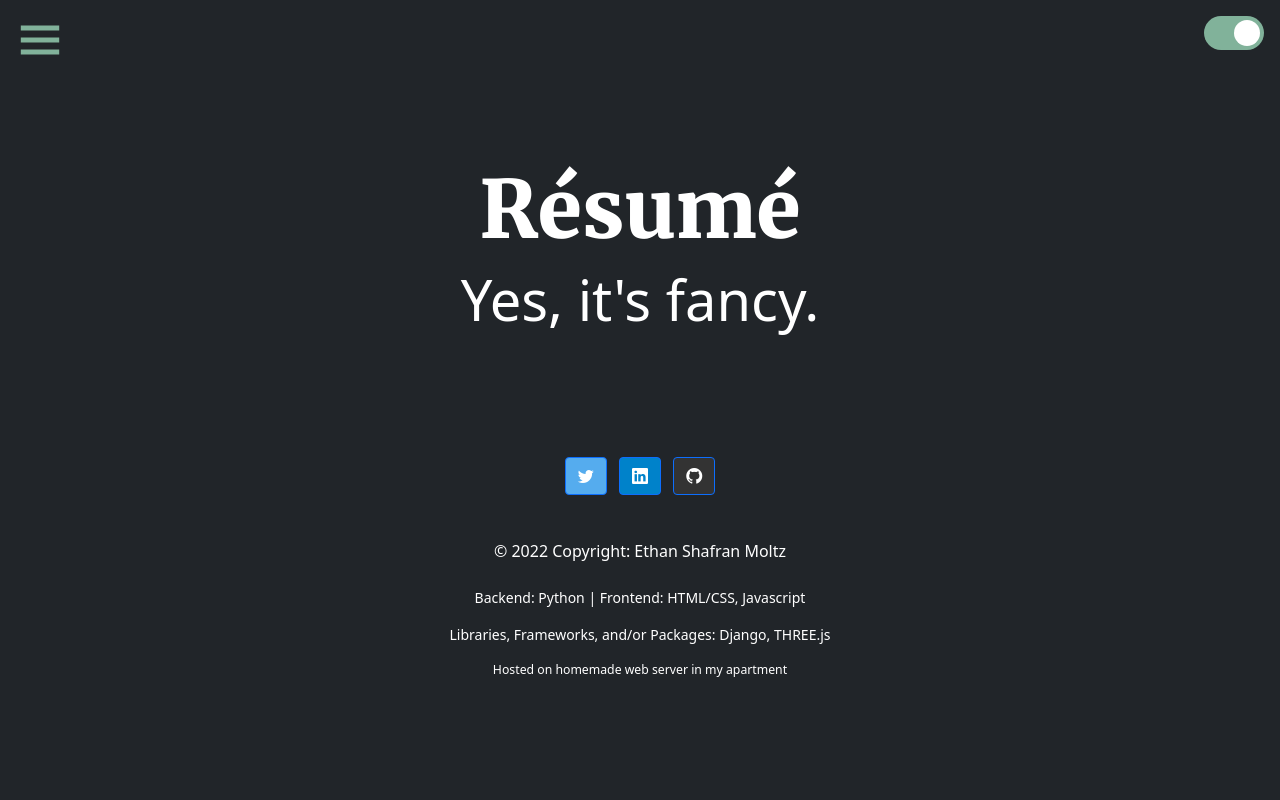
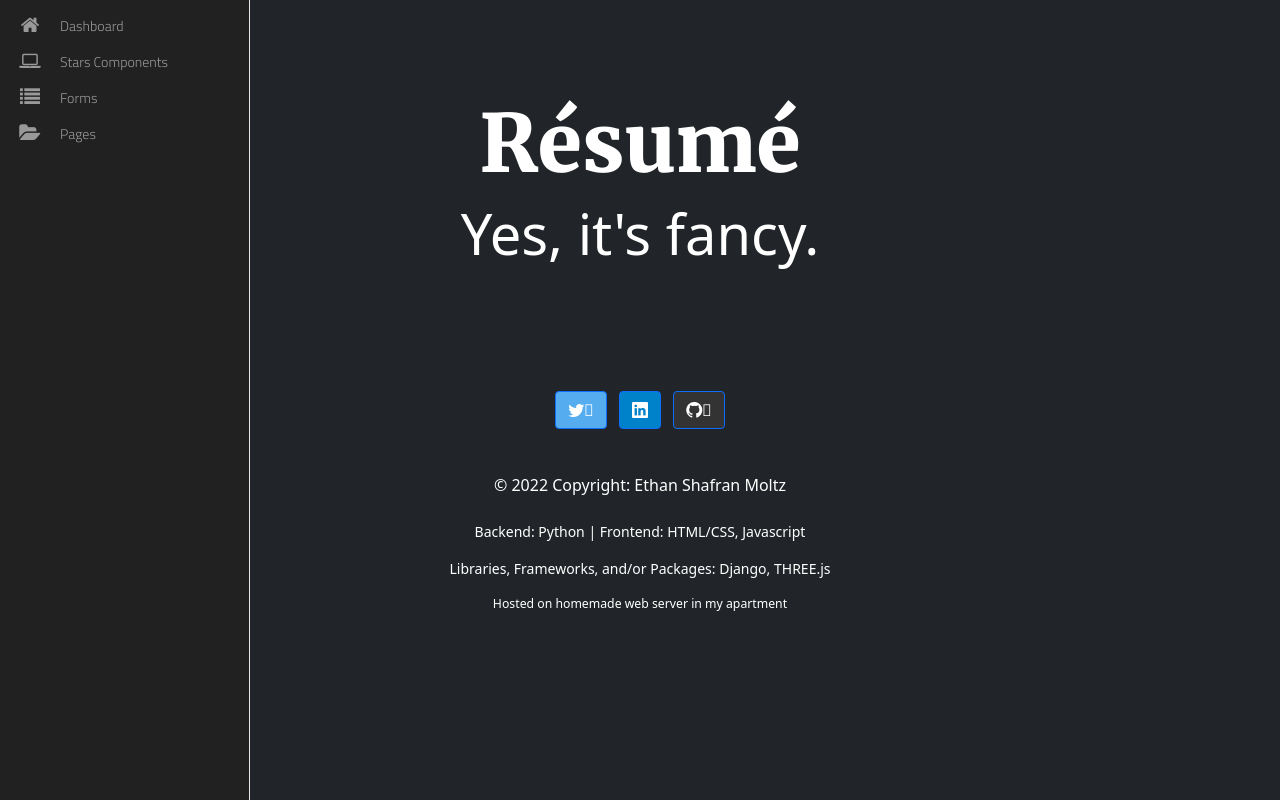
Before and after one commit to emoltz/Website, a Django app: template templates/frontend/resume.html in a window 1280 px wide. Run offline with Django 3.2, Linux system fonts and the light colour scheme; the template is opened without the code that fills it, so the values that code supplies are empty; style sheets or scripts are compiled from the project's sources; some libraries are stand-ins or nearby versions; some web fonts are replaced.

Commit message:
side-menu. Not sure if I like it

```diff
--- a/static/css/styles.css
+++ b/static/css/styles.css
@@ -1,3 +1,6 @@
+@import url(//netdna.bootstrapcdn.com/font-awesome/4.0.3/css/font-awesome.css);
+@import url(https://fonts.googleapis.com/css?family=Titillium+Web:300);
+
 :root {
 
 }
@@ -10,6 +13,138 @@ a:link {
     text-decoration: none;
 }
 
-.text-black{
-    color:black;
+.text-black {
+    color: black;
 }
+
+
+.fa-2x {
+    font-size: 2em;
+}
+
+.fa {
+    position: relative;
+    display: table-cell;
+    width: 60px;
+    height: 36px;
+    text-align: center;
+    vertical-align: middle;
+    font-size: 20px;
+}
+
+
+.main-menu:hover, nav.main-menu.expanded {
+    width: 250px;
+    overflow: visible;
+}
+
+.main-menu {
+    background: #212121;
+    border-right: 1px solid #e5e5e5;
+    position: absolute;
+    top: 0;
+    bottom: 0;
+    height: 100%;
+    left: 0;
+    width: 60px;
+    overflow: hidden;
+    -webkit-transition: width .05s linear;
+    transition: width .05s linear;
+    -webkit-transform: translateZ(0) scale(1, 1);
+    z-index: 1000;
+}
+
+.main-menu > ul {
+    margin: 7px 0;
+}
+
+.main-menu li {
+    position: relative;
+    display: block;
+    width: 250px;
+}
+
+.main-menu li > a {
+    position: relative;
+    display: table;
+    border-collapse: collapse;
+    border-spacing: 0;
+    color: #999;
+    font-family: arial;
+    font-size: 14px;
+    text-decoration: none;
+    -webkit-transform: translateZ(0) scale(1, 1);
+    -webkit-transition: all .1s linear;
+    transition: all .1s linear;
+
+}
+
+.main-menu .nav-icon {
+    position: relative;
+    display: table-cell;
+    width: 60px;
+    height: 36px;
+    text-align: center;
+    vertical-align: middle;
+    font-size: 18px;
+}
+
+.main-menu .nav-text {
+    position: relative;
+    display: table-cell;
+    vertical-align: middle;
+    width: 190px;
+    font-family: 'Titillium Web', sans-serif;
+}
+
+.main-menu > ul.logout {
+    position: absolute;
+    left: 0;
+    bottom: 0;
+}
+
+.no-touch .scrollable.hover {
+    overflow-y: hidden;
+}
+
+.no-touch .scrollable.hover:hover {
+    overflow-y: auto;
+    overflow: visible;
+}
+
+a:hover, a:focus {
+    text-decoration: none;
+}
+
+nav {
+    -webkit-user-select: none;
+    -moz-user-select: none;
+    -ms-user-select: none;
+    -o-user-select: none;
+    user-select: none;
+}
+
+nav ul, nav li {
+    outline: 0;
+    margin: 0;
+    padding: 0;
+}
+
+.main-menu li:hover > a, nav.main-menu li.active > a, .dropdown-menu > li > a:hover, .dropdown-menu > li > a:focus, .dropdown-menu > .active > a, .dropdown-menu > .active > a:hover, .dropdown-menu > .active > a:focus, .no-touch .dashboard-page nav.dashboard-menu ul li:hover a, .dashboard-page nav.dashboard-menu ul li.active a {
+    color: #fff;
+    background-color: #5fa2db;
+}
+
+.area {
+    float: left;
+    background: #e2e2e2;
+    width: 100%;
+    height: 100%;
+}
+
+@font-face {
+    font-family: 'Titillium Web';
+    font-style: normal;
+    font-weight: 300;
+    src: local('Titillium WebLight'), local('TitilliumWeb-Light'), url(http://themes.googleusercontent.com/static/fonts/titilliumweb/v2/anMUvcNT0H1YN4FII8wpr24bNCNEoFTpS2BTjF6FB5E.woff) format('woff');
+}
--- a/static/templates/base.html
+++ b/static/templates/base.html
@@ -22,48 +22,58 @@
 <body class="bg-light" id="theme">
 
 
-    <input id="page-nav-toggle" class="main-navigation-toggle" type="checkbox"/>
-    <label for="page-nav-toggle">
-        <svg class="icon--menu-toggle" viewBox="0 0 60 30">
-            <g class="icon-group">
-                <g class="icon--menu">
-                    <path d="M 6 0 L 54 0"></path>
-                    <path d="M 6 15 L 54 15"></path>
-                    <path d="M 6 30 L 54 30"></path>
-                </g>
-                <g class="icon--close">
-                    <path d="M 15 0 L 45 30"></path>
-                    <path d="M 15 30 L 45 0"></path>
-                </g>
-            </g>
-        </svg>
-    </label>
 
-    <div class="text-end p-3">
-        <label class="switch" >
-            <input type="checkbox"id="theme-switcher">
-            <span class="slider round"></span>
-        </label>
-    </div>
+<div class="area"></div>
+<nav class="main-menu">
+    <ul>
+        <li>
+            <a href="http://justinfarrow.com">
+                <i class="fa fa-home fa-2x"></i>
+                <span class="nav-text">
+                            Dashboard
+                        </span>
+            </a>
+
+        </li>
+        <li class="has-subnav">
+            <a href="#">
+                <i class="fa fa-laptop fa-2x"></i>
+                <span class="nav-text">
+                            Stars Components
+                        </span>
+            </a>
+
+        </li>
+        <li class="has-subnav">
+            <a href="#">
+                <i class="fa fa-list fa-2x"></i>
+                <span class="nav-text">
+                            Forms
+                        </span>
+            </a>
+
+        </li>
+        <li class="has-subnav">
+            <a href="#">
+                <i class="fa fa-folder-open fa-2x"></i>
+                <span class="nav-text">
+                            Pages
+                        </span>
+            </a>
+
+        </li>
+
+</nav>
 
 
-    <nav class="main-navigation">
-        <ul>
-            <li><a href="/">Home</a></li>
-            <li><a href="/blog">Blog</a></li>
-            <li><a href="{% url 'resume' %}">Resume</a></li>
-            <li><a href="{% url 'aboutme' %}">About</a></li>
-
-        </ul>
-    </nav>
 
 
-    <main class="main-content container-fluid">
+<main class="main-content container-fluid">
 
-        {% block mainContent %}
-        {% endblock %}
+    {% block mainContent %}
+    {% endblock %}
 
-    </main>
+</main>
 
 
 <!--FOOTER-->
```
